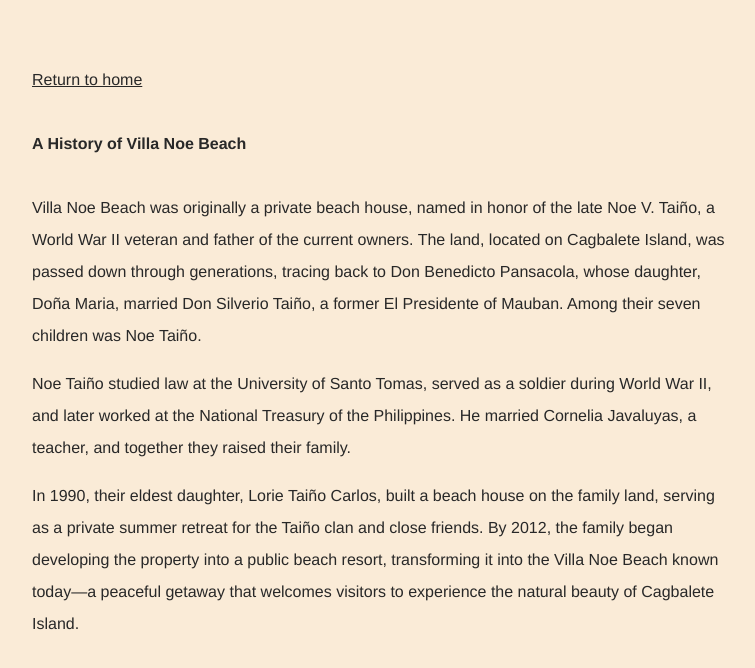
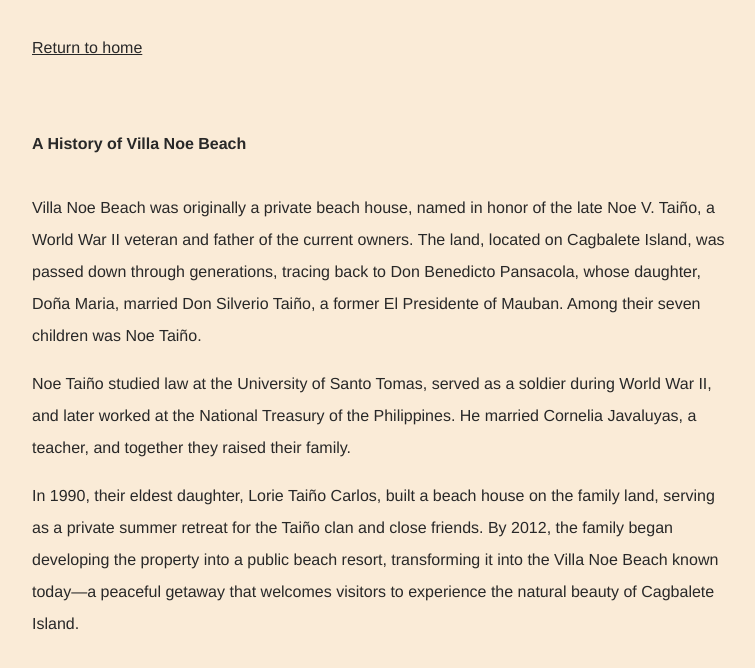
Before and after one commit to giantcarlos/villa-noe, a React (Vite) app: page /about in a window 1280 px wide. Shown: the top 668 px of the page, without its empty margins (256-1011 px from the left). Built offline with nearby package versions, Linux system fonts and the light colour scheme.

Commit message:
adjust AboutDetails margin

```diff
--- a/src/App.css
+++ b/src/App.css
@@ -373,14 +373,14 @@ button {
 
 .details-title {
   font-weight: 600;
-  margin-top: 2rem;
+  margin-top: 4rem;
   margin-bottom: 2rem;
 }
 
 .about-details {
   display: block;
   text-align: left;
-  padding-top: 4rem;
+  padding-top: 2rem;
   padding-bottom: 15rem;
   width: 55%;
   margin-left: auto;
```
